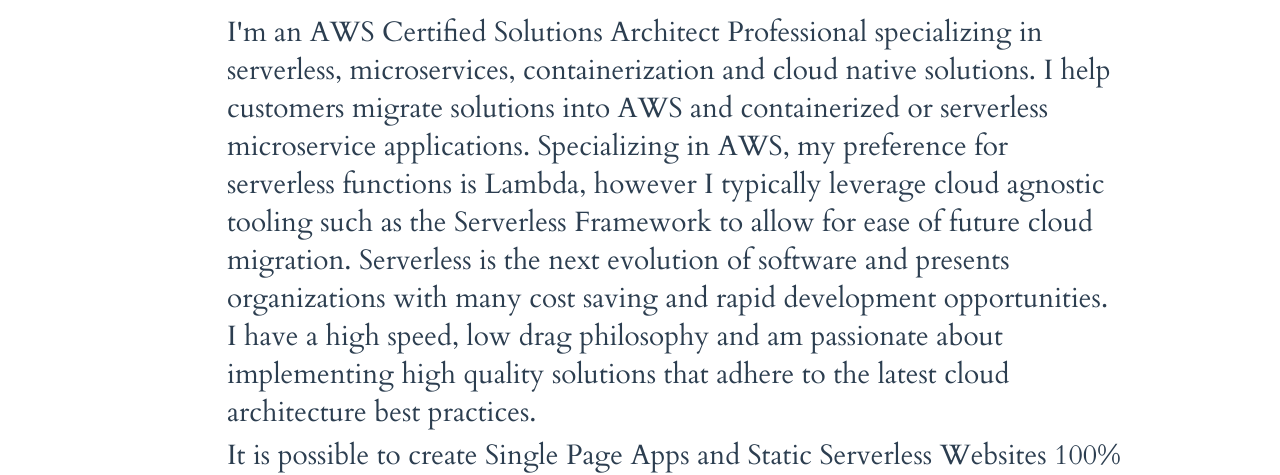
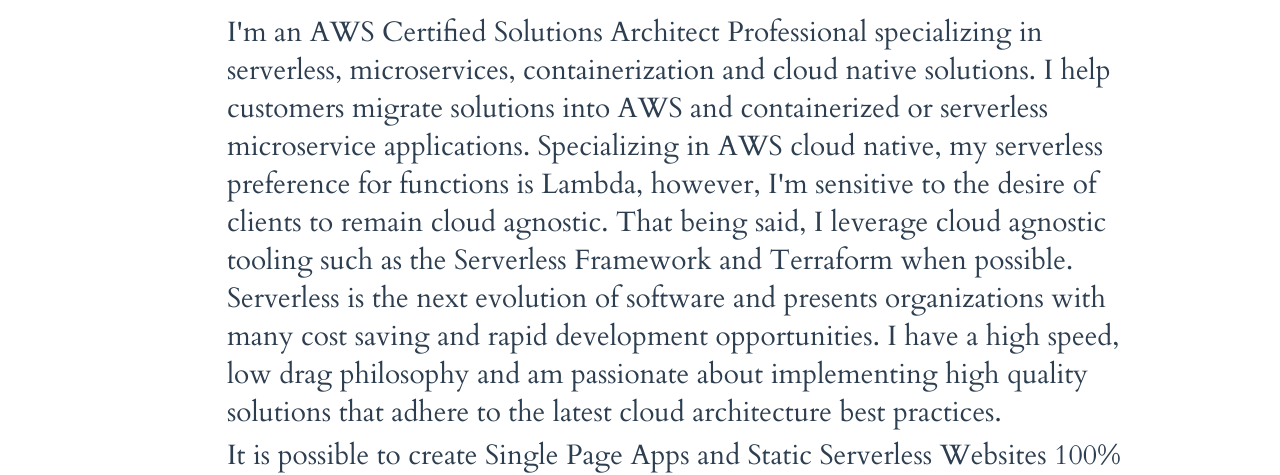
Before and after one commit to jcook05/serverlessportfolio, a React app: page index.html in a window 1280 px wide. Shown: the part 485-960 px from the top of the page. Built offline with nearby package versions, Linux system fonts and the light colour scheme.

Commit message:
updated About Me

```diff
--- a/index.html
+++ b/index.html
@@ -94,8 +94,8 @@
     <section class="section section--alignCentered section--description">
       <p class="color--darkgrey blocktext">
         I'm an AWS Certified Solutions Architect Professional specializing in serverless, microservices, containerization and cloud native solutions.
-        I help customers migrate solutions into AWS and containerized or serverless microservice applications. Specializing in AWS, my preference for serverless functions is Lambda,
-        however I typically leverage cloud agnostic tooling such as the Serverless Framework to allow for ease of future cloud migration. Serverless is the next evolution of software and presents
+        I help customers migrate solutions into AWS and containerized or serverless microservice applications. Specializing in AWS cloud native, my serverless preference for functions is Lambda,
+        however, I'm sensitive to the desire of clients to remain cloud agnostic.  That being said, I leverage cloud agnostic tooling such as the Serverless Framework and Terraform when possible.  Serverless is the next evolution of software and presents
         organizations with many cost saving and rapid development opportunities.  I have a high speed, low drag philosophy and am passionate about implementing high quality solutions that adhere to the latest cloud architecture
         best practices.
       </p>
```
